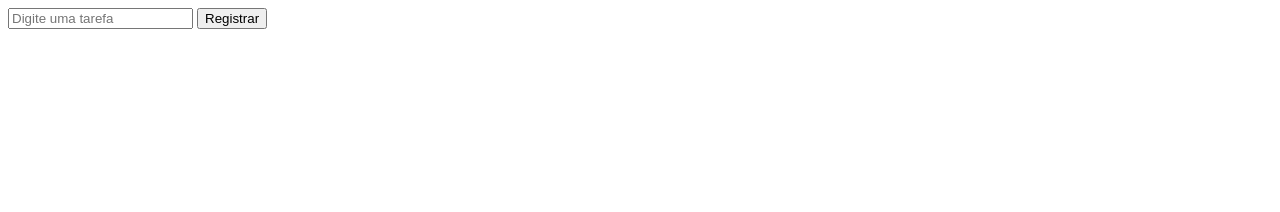
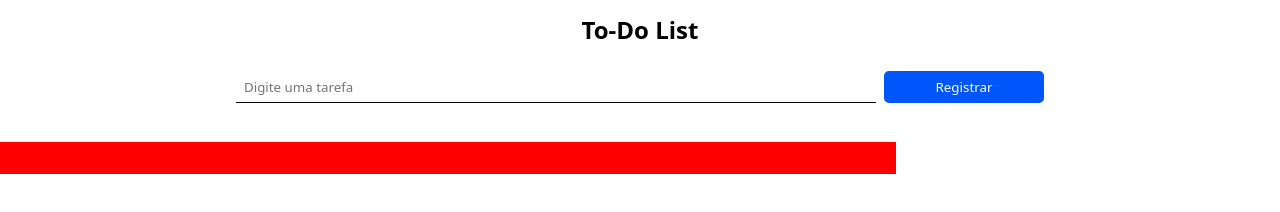
Before and after one commit to devPedro7/to-do-list-JavaScript, a plain HTML site: page pages/index.html in a window 1280 px wide. Drawn offline with Linux system fonts and the light colour scheme.

Commit message:
Adicionando projeto de todo list

```diff
--- a/css/style.css
+++ b/css/style.css
@@ -0,0 +1,58 @@
+*{
+    margin: 0;
+    padding: 0;
+    box-sizing: border-box;
+    font-family: system-ui, -apple-system, BlinkMacSystemFont, 'Segoe UI', Roboto, Oxygen, Ubuntu, Cantarell, 'Open Sans', 'Helvetica Neue', sans-serif;
+}
+
+h2{
+    margin-top: 1%;
+    text-align: center;
+    font-weight: 600;
+}
+
+.container{
+    margin-top: 2%;
+    display: flex;
+    justify-content: center;
+}
+
+.container input{
+    width: 50%;
+    height: 2rem;
+    padding: 8px;
+    border: 0;
+    border-bottom: 1px solid black;
+}
+
+.container input:focus{
+    outline: none; /*TIRA O FOCO DO INPUT*/
+}
+
+.container button{
+    margin-left: 8px;
+    width: 10rem;
+    cursor: pointer;
+    background-color: #0056fb;
+    color: white;
+    border: none;
+    border-radius: 5px;
+}
+
+.container button:hover{
+    background-color: #0058fbb1;
+}
+
+.listaCon{
+    padding: 16px;
+    width: 70%;
+    display: flex;
+    margin-top: 3%;
+    flex-wrap: wrap;
+    gap: 2rem;
+    background-color: red;
+}
+
+.lista{
+
+}
--- a/javascript/index.js
+++ b/javascript/index.js
@@ -1,5 +1,5 @@
 //VARIAVEIS PARA ACESSAR OS DADOS DA NOSSA DIV
-let listElement = document.querySelector('#app ul') //=> ELE VAI ACESSAR A DIV E A UL.
+let listElement = document.querySelector('#listaContainer ul') //=> ELE VAI ACESSAR A DIV E A UL.
 let inputElement = document.querySelector('#app input')
 let buttonElement = document.querySelector('#app button')
 
--- a/pages/index.html
+++ b/pages/index.html
@@ -9,11 +9,17 @@
 </head>
 <body>
 
-    <div id="app">
+    <h2>To-Do List</h2>
+
+    <div id="app" class="container">
         <input type="text" name="digitarTarefa" id="digitarTarefa" placeholder="Digite uma tarefa">
         <button onclick="adicionarTarefa()">Registrar</button>
 
-        <ul id="listaTarefas">
+
+    </div>
+
+    <div id="listaContainer" class="listaCon">
+        <ul id="listaTarefas" class="lista">
 
         </ul>
     </div>
```
